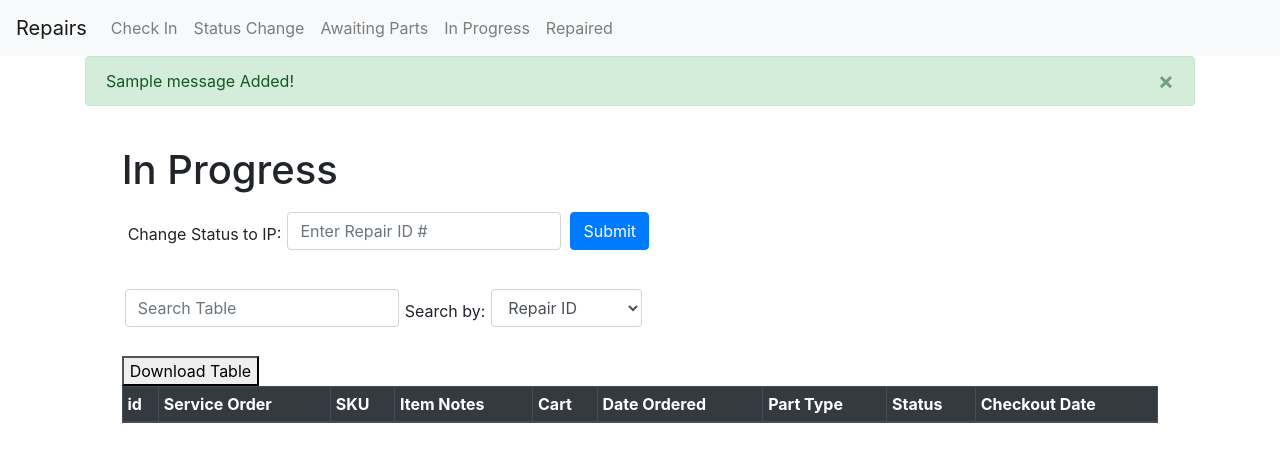
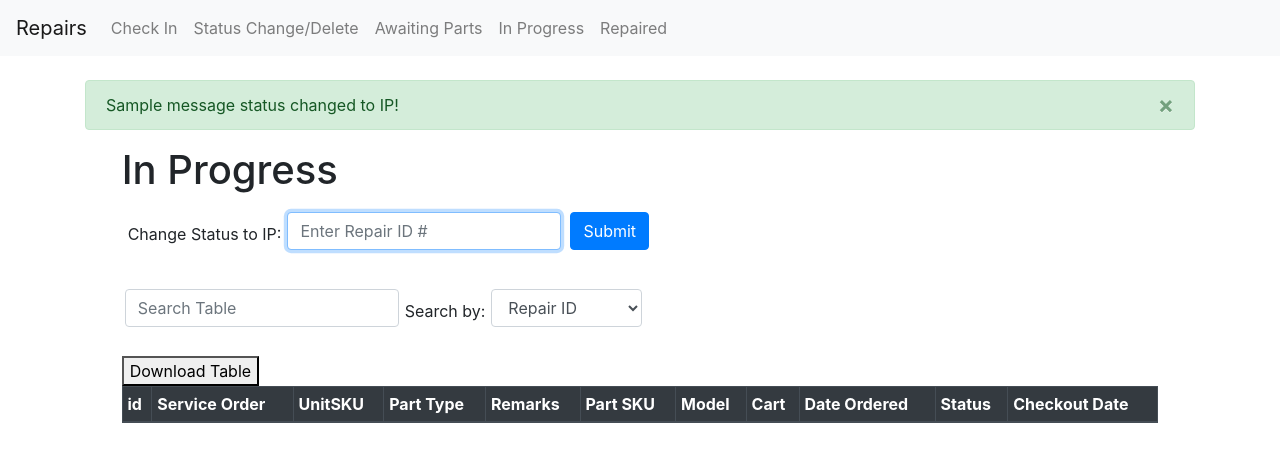
Before and after one commit to anguyenrgb/AWP-System, a Flask app: page /ip in a window 1280 px wide. Shown: the top 462 px of the page. Run offline with Flask 2, Linux system fonts and the light colour scheme; tables that the repository leaves empty or names only in its code hold one stand-in row (values such as "Sample post"); one stand-in notice (Sample message) is shown; lists and menus that the app fills with data are empty; some libraries are stand-ins or nearby versions.

Commit message:
Added flash messages

```diff
--- a/app.py
+++ b/app.py
@@ -17,15 +17,15 @@ def index():
     DateOrdered = today.strftime("%m/%d/%y")
 
     awpfetch = mysql.connection.cursor()
-    awpfetch.execute("select count(id) from rack_1 where status = 'AWP';")
+    awpfetch.execute("select count(id) from inventory where status = 'AWP';")
     awpfetch = awpfetch.fetchone()
 
     ipfetch = mysql.connection.cursor()
-    ipfetch.execute("select count(id) from rack_1 where status = 'IP';")
+    ipfetch.execute("select count(id) from inventory where status = 'IP';")
     ipfetch = ipfetch.fetchone()
 
     repairedfetch = mysql.connection.cursor()
-    repairedfetch.execute("select count(id) from rack_1 where status = 'Repaired';")
+    repairedfetch.execute("select count(id) from inventory where status = 'Repaired';")
     repairedfetch = repairedfetch.fetchone()
 
     return render_template("index.html", awpfetch=awpfetch[0], ipfetch=ipfetch[0], repairedfetch=repairedfetch[0], DateOrdered=DateOrdered)
@@ -39,13 +39,16 @@ def form():
 def login():
 
         ServiceOrder = request.form['ServiceOrder']
+        UnitSKU = request.form['UnitSKU']
         PartType = request.form['PartType']
-        SKU = request.form['SKU']
+        Remarks = request.form['Remarks']
+        PartSKU = request.form['SKU']
         Model = request.form['Model']
         Cart = request.form['Cart']
         DateOrdered = today.strftime("%m/%d/%y")
         cursor = mysql.connection.cursor()
-        cursor.execute('''INSERT INTO rack_1 (ServiceOrder, SKU, Model, Cart, DateOrdered, PartType) VALUES(%s,%s,%s,%s,%s,%s)''',(ServiceOrder,SKU,Model,Cart,DateOrdered,PartType))
+        cursor.execute('''INSERT INTO inventory (ServiceOrder, UnitSKU, PartType, Remarks, PartSKU, Model, Cart, DateOrdered)
+         VALUES(%s,%s,%s,%s,%s,%s,%s,%s)''',[ServiceOrder,UnitSKU,PartType,Remarks,PartSKU,Model,Cart,DateOrdered])
         mysql.connection.commit()
         cursor.close()
         flash(ServiceOrder)
@@ -55,7 +58,7 @@ def login():
 def awptable():
 
     cursor = mysql.connection.cursor()
-    cursor.execute("SELECT * FROM rack_1 where status = 'AWP' order by id desc;")
+    cursor.execute("SELECT * FROM inventory where status = 'AWP' order by id desc;")
     data = cursor.fetchall()
     return render_template("awptable.html", data=data)
 
@@ -70,7 +73,17 @@ def statuspost():
     RepairID = request.form['RepairID']
     StatusChange = request.form['statuschange']
     cursor = mysql.connection.cursor()
-    cursor.execute('''UPDATE rack_1 SET Status = %s WHERE id = %s''',(StatusChange, RepairID))
+    cursor.execute('''UPDATE inventory SET Status = %s WHERE id = %s''',[StatusChange, RepairID])
+    mysql.connection.commit()
+    cursor.close()
+    return render_template("status.html")
+
+@app.route("/statusdelete", methods=['POST'])
+def statusdelete():
+
+    deleteID = request.form['deleteID']
+    cursor = mysql.connection.cursor()
+    cursor.execute("DELETE FROM inventory WHERE id = %s;",[deleteID])
     mysql.connection.commit()
     cursor.close()
     return render_template("status.html")
@@ -78,7 +91,7 @@ def statuspost():
 @app.route("/ip", methods=['GET'])
 def iptable():
     cursor = mysql.connection.cursor()
-    cursor.execute("SELECT * FROM rack_1 where status = 'IP' order by id desc;")
+    cursor.execute("SELECT * FROM inventory where status = 'IP' order by id desc;")
     data = cursor.fetchall()
     return render_template("iptable.html", data=data)
 
@@ -87,16 +100,17 @@ def ippost():
 
     change_to_ip = request.form['change_to_ip']
     cursor = mysql.connection.cursor()
-    cursor.execute("UPDATE rack_1 SET Status = 'IP' WHERE id = %s",[change_to_ip])
+    cursor.execute("UPDATE inventory SET Status = 'IP' WHERE id = %s;",[change_to_ip])
     mysql.connection.commit()
     cursor.close()
+    flash(change_to_ip)
     return redirect(request.referrer)
 
 
 @app.route("/repaired", methods=['GET'])
 def repairedtable():
     cursor = mysql.connection.cursor()
-    cursor.execute("SELECT * FROM rack_1 where status = 'Repaired' order by DateOrdered desc;")
+    cursor.execute("SELECT * FROM inventory where status = 'Repaired' order by DateOrdered desc;")
     data = cursor.fetchall()
     return render_template("repairedtable.html", data=data)
 
@@ -105,9 +119,10 @@ def repairedpost():
     DateOrdered = today.strftime("%m/%d/%y")
     change_to_repaired = request.form['change_to_repaired']
     cursor = mysql.connection.cursor()
-    cursor.execute("UPDATE rack_1 SET Status = 'Repaired', Checkout= %s WHERE id = %s",[DateOrdered,change_to_repaired])
+    cursor.execute("UPDATE inventory SET Status = 'Repaired', Checkout= %s WHERE id = %s",[DateOrdered,change_to_repaired])
     mysql.connection.commit()
     cursor.close()
+    flash(change_to_repaired)
     return redirect(request.referrer)
 
 app.run(debug=True)
--- a/templates/base.html
+++ b/templates/base.html
@@ -20,7 +20,7 @@
   <div class="collapse navbar-collapse" id="navbarNavAltMarkup">
     <div class="navbar-nav">
       <a class="nav-item nav-link" href="/checkin">Check In</a>
-      <a class="nav-item nav-link" href="/status">Status Change</a>
+      <a class="nav-item nav-link" href="/status">Status Change/Delete</a>
       <a class="nav-item nav-link" href="/awp">Awaiting Parts</a>
       <a class="nav-item nav-link" href="/ip">In Progress</a>
       <a class="nav-item nav-link" href="/repaired">Repaired</a>
@@ -28,20 +28,7 @@
   </div>
 </nav>
 
-<div class="container">
-{% with messages = get_flashed_messages() %}
-   {% if messages %}
-      {% for message in messages %}
-      <div class="alert alert-success alert-dismissible fade show" role="alert">
-        {{ message }} Added!
-        <button type="button" class="close" data-dismiss="alert" aria-label="Close">
-          <span aria-hidden="true">&times;</span>
-        </button>
-      </div>
-      {% endfor %}
-   {% endif %}
-{% endwith %}
-</div>
+
 
 <br>
 <body>
--- a/templates/iptable.html
+++ b/templates/iptable.html
@@ -1,5 +1,21 @@
 {% extends "base.html" %}
 {% block content %}
+
+<div class="container">
+  {% with messages = get_flashed_messages() %}
+     {% if messages %}
+        {% for message in messages %}
+        <div class="alert alert-success alert-dismissible fade show" role="alert">
+          {{ message }} status changed to IP!
+          <button type="button" class="close" data-dismiss="alert" aria-label="Close">
+            <span aria-hidden="true">&times;</span>
+          </button>
+        </div>
+        {% endfor %}
+     {% endif %}
+  {% endwith %}
+  </div>
+
 <body>
 
 <div class="container col-10">
@@ -9,7 +25,7 @@
     <form action="/ippost" class="form-inline" method = "POST">
         <div class="form-inline">
            <label for='change_to_ip'>Change Status to IP:</label>
-           <input type="text" class="form-control" name="change_to_ip" placeholder="Enter Repair ID #">
+           <input type="text" class="form-control" name="change_to_ip" placeholder="Enter Repair ID #" autofocus>
         </div>
         <button type="submit" class="btn btn-primary">Submit</button>
     </form>
@@ -21,6 +37,7 @@
       <select class="form-control" id='searchtype'>
         <option value="0">Repair ID</option>
         <option value="1">Service Order</option>
+        <option value="8">Date Ordered</option>
       </select>
     </div>
 
@@ -31,11 +48,13 @@
       <tr>
         <th>id</th>
         <th>Service Order</th>
-          <th>SKU</th>
-          <th>Item Notes</th>
+        <th>UnitSKU</th>
+        <th>Part Type</th>
+        <th>Remarks</th>
+        <th>Part SKU</th>
+        <th>Model</th>
         <th>Cart</th>
         <th>Date Ordered</th>
-          <th>Part Type</th>
         <th>Status</th>
         <th>Checkout Date</th>
      </tr>
```
Also changed, not shown: templates/awptable.html (+6 -3 lines), templates/checkin.html (+27 -0 lines), templates/repairedtable.html (+23 -4 lines), templates/status.html (+14 -0 lines), AWP Screenshot/awp.png (added), AWP Screenshot/checkin.png (added), AWP Screenshot/dashboard.png (added), AWP Screenshot/ip.png (added), AWP Screenshot/repaired.png (added), AWP Screenshot/status.png (added), 1 other file. Lines whose indentation alone changed are shown as unchanged.
